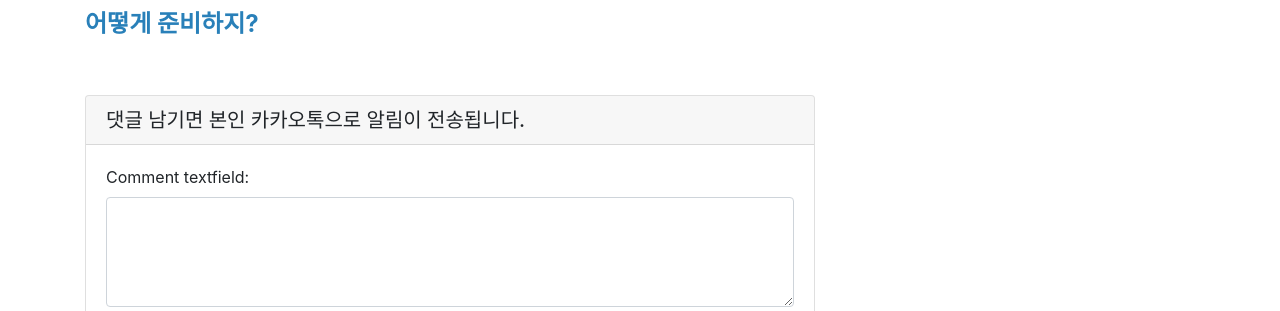
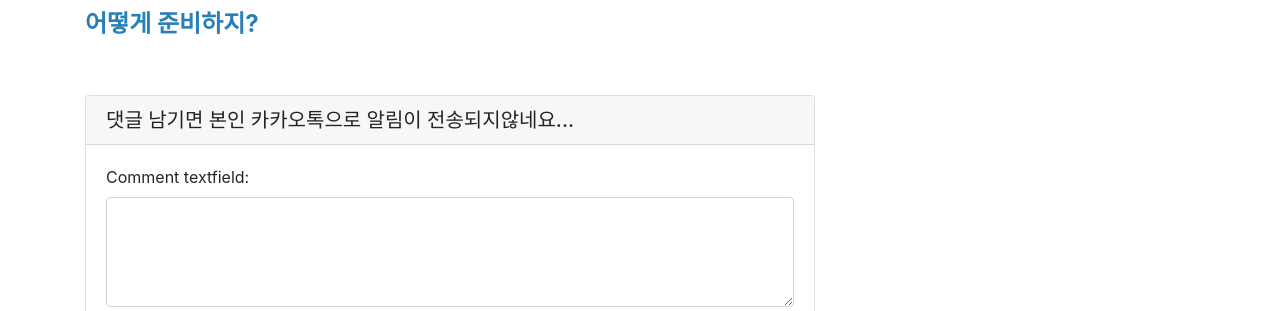
Before and after one commit to dlwnsgur970/firstProject, a Django app: page /blogMain/detail/4/ in a window 1280 px wide. Shown: the part 506-817 px from the top of the page. Run offline with Django 3.2, Linux system fonts and the light colour scheme; data comes from the database, SQL or seed files in the repository; data that the repository does not hold is empty; some libraries are stand-ins or nearby versions.

Commit message:
initial commit

```diff
--- a/blogapp/templates/detail.html
+++ b/blogapp/templates/detail.html
@@ -77,7 +77,7 @@
 
         <!-- Comments Form -->
         <div class="card my-4">
-          <h5 class="card-header">댓글 남기면 본인 카카오톡으로 알림이 전송됩니다.</h5>
+          <h5 class="card-header">댓글 남기면 본인 카카오톡으로 알림이 전송되지않네요...</h5>
           <div class="card-body">
             <form method="POST">
               {% csrf_token %}
```
